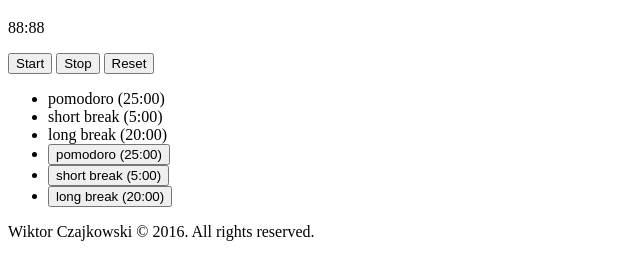
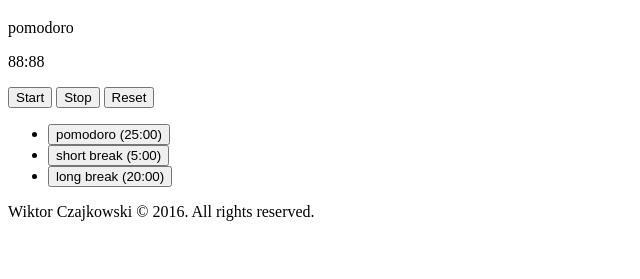
Before and after one commit to Virzen/pomodoro-clock, a website: page dev/index.html in a window 1280 px wide. Shown: the part 61-340 px from the top of the page, without its empty margins (0-640 px from the left). Drawn offline with Linux system fonts and the light colour scheme.

Commit message:
Add container for current timer and remove dummy items in timers list

```diff
--- a/dev/index.html
+++ b/dev/index.html
@@ -12,14 +12,14 @@
     </header>
 
     <section class="app-body">
-		<p class="timer">88:88</p>
-		<button class="start-button">Start</button>
-		<button class="stop-button">Stop</button>
-		<button class="reset-button">Reset</button>
+		<div class="timer">
+			<p class="timer__name">pomodoro</p>
+			<p class="timer__time">88:88</p>
+		</div>
+		<button type="button" class="start-button">Start</button>
+		<button type="button" class="stop-button">Stop</button>
+		<button type="button" class="reset-button">Reset</button>
 		<ul class="timers-list">
-			<li>pomodoro (25:00)</li>
-			<li>short break (5:00)</li>
-			<li>long break (20:00)</li>
 		</ul>
     </section>
 
```
